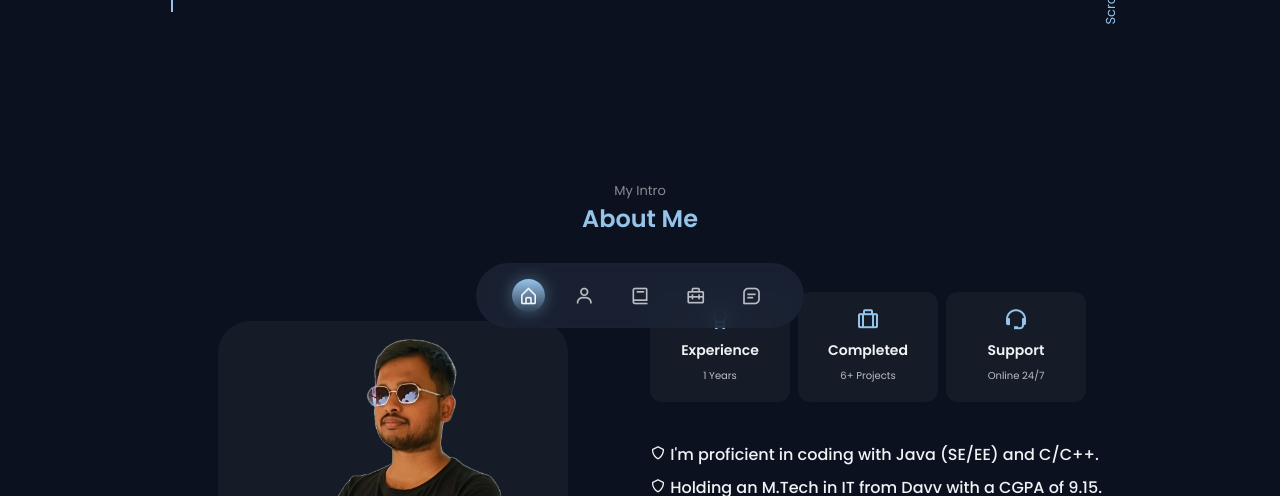
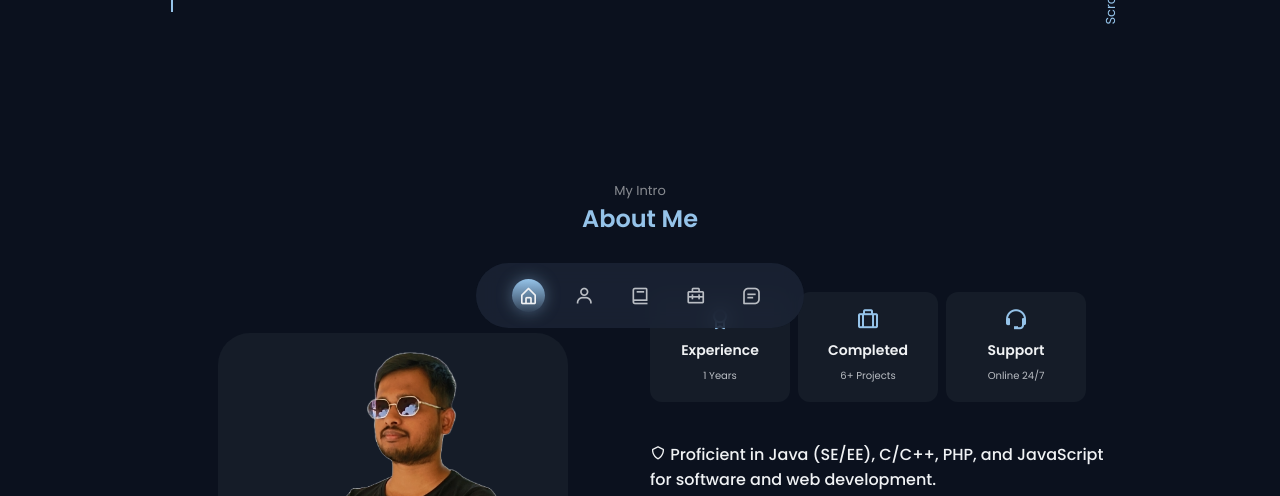
Before and after one commit to ITS-V-I-J-A-Y-B-0-R-A-T-E/vijbor_careerconnect.github.io, a plain HTML site: page index.html in a window 1280 px wide. Shown: the part 456-952 px from the top of the page. Drawn offline with Linux system fonts and the light colour scheme; no server answers; animation ran at ten frames a second.

Commit message:
Update index.html

```diff
--- a/index.html
+++ b/index.html
@@ -148,7 +148,7 @@
                     </div>
 
                     <p class="about__description">
-                        <h3 class="work__title"><i class='bx bx-shield'></i>  I'm proficient in coding with Java (SE/EE) and C/C++.</h3>
+                        <h3 class="work__title"><i class='bx bx-shield'></i>  Proficient in Java (SE/EE), C/C++, PHP, and JavaScript for software and web development.</h3>
                         <h3 class="work__title"><i class='bx bx-shield'></i>  Holding an M.Tech in IT from Davv with a CGPA of 9.15. </h3>
                         <h3 class="work__title"><i class='bx bx-shield'></i>  I also offer a solid 9 months of industry experience in the realm of Java and web development. </h3>
                         <h3 class="work__title"><i class='bx bx-shield'></i>  In addition, I possess effective problem-solving skills that complement my experience. </h3>
```
